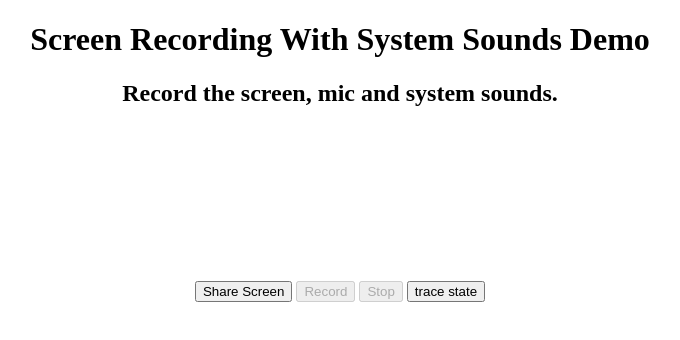
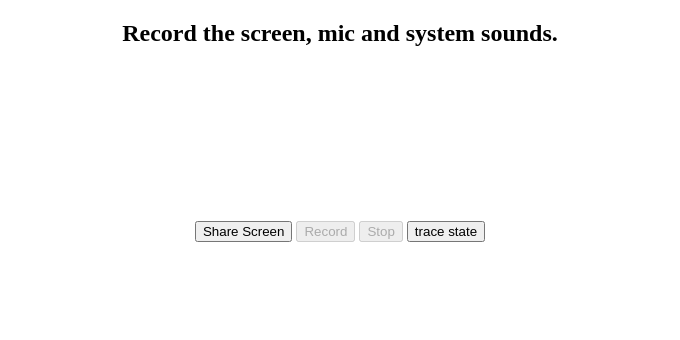
Before and after one commit to rajesh-portfolio/ScrRecord, a plain HTML site: page index.html in a window 1280 px wide. Shown: the whole page, without its empty margins (300-980 px from the left). Drawn offline with Linux system fonts and the light colour scheme.

Commit message:
index update

```diff
--- a/index.html
+++ b/index.html
@@ -24,7 +24,6 @@
 <body>
   <div id="container">
     <div style="text-align:center;">
-      <h1>Screen Recording With System Sounds Demo</h1>
       <h2>Record the screen, mic and system sounds.</h2>
       <video controls autoplay></video><br>
       <button id="shareScreen" onclick="onShareScreen()">Share Screen</button>
```
